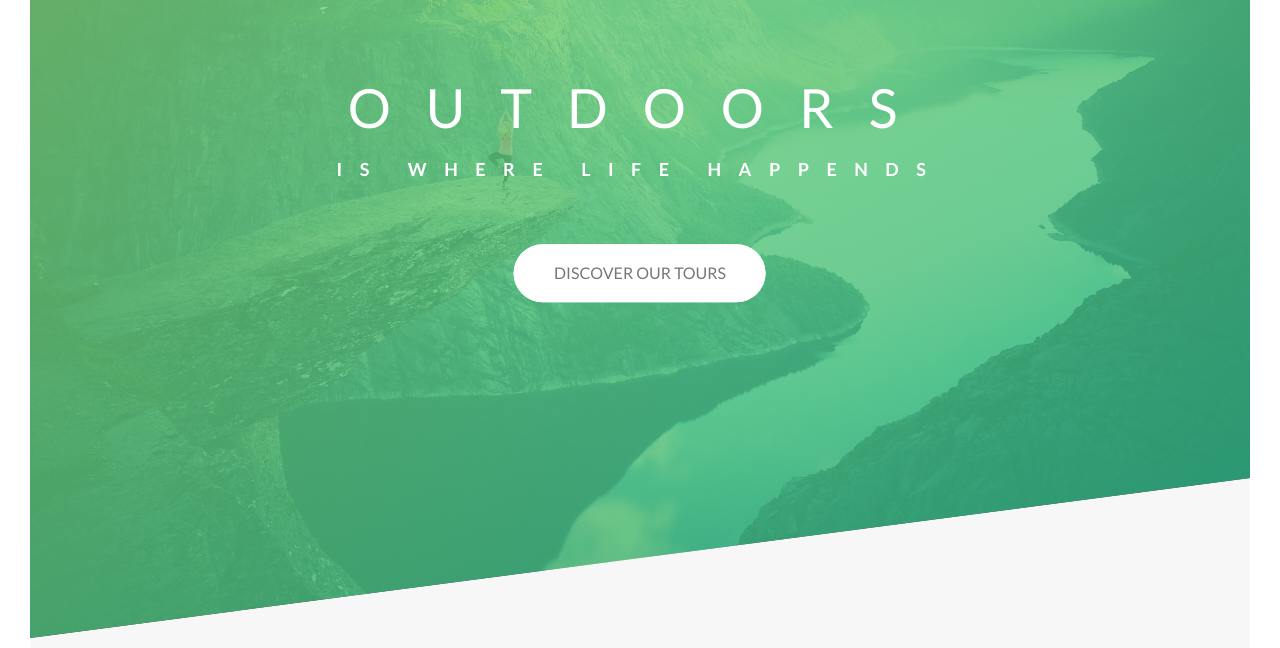
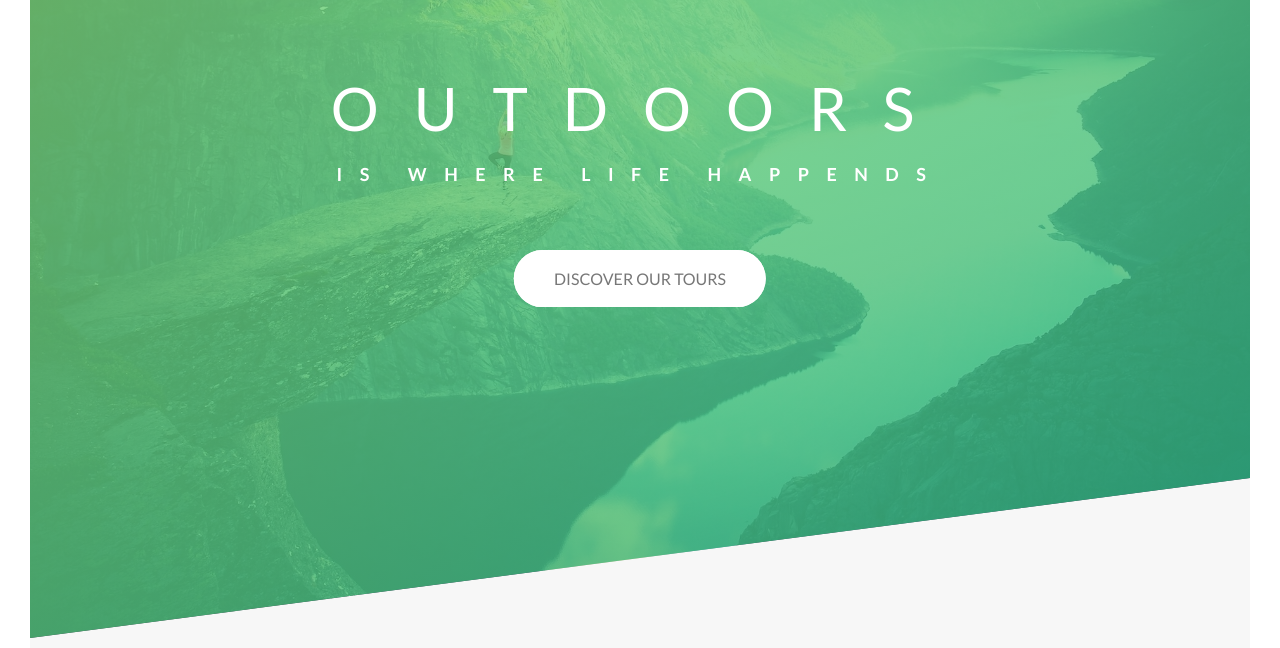
Before and after one commit to GeViN-Gl/Natours, a website: page index.html in a window 1280 px wide. Shown: the part 152-800 px from the top of the page. Drawn offline with nearby package versions, Linux system fonts and the light colour scheme.

Commit message:
adaptive 1-3 section

```diff
--- a/sass/abstracts/_mixins.scss
+++ b/sass/abstracts/_mixins.scss
@@ -16,3 +16,57 @@
 @mixin test-gradient {
   background-image: linear-gradient(to right, red, green);
 }
+
+//MEDIA QUERY MANAGER
+
+/*
+0-600     Phone
+600-900   Tablet portrait
+900-1200  Tablet landscape
+1200-1920 Desktop //wea are here
+
+
+1920+     envy
+
+$breakpoint arguement choises:
+- phone
+- tab-port
+- tab-land
+- big-desk
+
+
+1en = 16px
+*/
+@mixin respond($breakpoint) {
+  @if $breakpoint == phone {
+    //600px
+    @media (max-width: 37.5em) {
+      @content;
+    }
+  }
+  //900px
+  @if $breakpoint == tab-port {
+    @media (max-width: 56.25em) {
+      @content;
+    }
+  }
+  //1080px
+  @if $breakpoint == w-1100 {
+    @media (max-width: 67.5em) {
+      @content;
+    }
+  }
+  //1200px
+  @if $breakpoint == tab-land {
+    @media (max-width: 75em) {
+      @content;
+    }
+  }
+
+  //1800px
+  @if $breakpoint == big-desk {
+    @media (min-width: 112.5em) {
+      @content;
+    }
+  }
+}
--- a/sass/abstracts/_varibles.scss
+++ b/sass/abstracts/_varibles.scss
@@ -28,10 +28,10 @@ $font-size-medium: 1.8rem; //$font-size-medium: 2rem;
 $font-size-medium-p: 2em; //$font-size-medium-p: 2.4rem;
 $font-size-large: 2.4rem; //$font-size-large: 3rem;
 $font-size-large-x: 3rem; //$font-size-large-x: 3.6rem;
-//$font-size-huge-x: 4.2rem; //$font-size-huge: 4.2rem;
-//$font-size-huge-xx: 3.6rem; //$font-size-huge: 4.2rem;
-//$font-size-huge-xxx: 3.6rem; //$font-size-huge: 4.2rem;
-//$font-size-huge-xxxx: 3.6rem; //$font-size-huge: 4.2rem;
+$font-size-huge-x: 3.6rem; //$font-size-huge: 4.2rem;
+$font-size-huge-xx: 4.2rem; //$font-size-huge: 4.2rem;
+$font-size-huge-xxx: 4.8rem; //$font-size-huge: 4.2rem;
+$font-size-huge-xxxx: 6rem; //$font-size-huge: 4.2rem;
 
 //BORDERS
 
--- a/sass/base/_base.scss
+++ b/sass/base/_base.scss
@@ -8,9 +8,26 @@
 
 html {
   //This defines 1rem
-  font-size: 62.5%;
+  font-size: 62.5%; //1rem = 10px
+
+  @include respond(tab-land) {
+    font-size: 56.25%; //1rem = 9
+  }
+
+  @include respond(tab-port) {
+    font-size: 50%; //1rem = 8px, 8/16=50%
+  }
+
+  @include respond(big-desk) {
+    font-size: 75%; //1rem = 12px
+  }
 }
 
 body {
   box-sizing: border-box;
+  padding: 3rem;
+
+  @include respond(tab-port) {
+    padding: 0;
+  }
 }
--- a/sass/base/_typography.scss
+++ b/sass/base/_typography.scss
@@ -5,7 +5,6 @@ body {
   line-height: 1.7;
 
   color: $color-grey-dark;
-  padding: 3rem;
 }
 
 .heading-primary {
@@ -16,17 +15,22 @@ body {
 
   &--main {
     display: block;
-    font-size: calc(3 * #{$font-size-medium});
+    font-size: $font-size-huge-xxxx;
     font-weight: 400;
     letter-spacing: 3.5rem;
+    @include respond(tab-port) {
+      letter-spacing: 2rem;
+    }
+    @include respond(phone) {
+      letter-spacing: 1rem;
+      font-size: $font-size-huge-xxx;
+    }
     animation: moveinleft 1s ease-out;
-    /* animation-name: moveinleft;
-    animation-duration: 1s;
-    animation-timing-function: ease-out; */
-
-    /* animation-delay: 3s;
-    animation-iteration-count: 3;
-    */
+    // animation-name: moveinleft;
+    // animation-duration: 1s;
+    // animation-timing-function: ease-out;
+    // animation-delay: 3s;
+    // animation-iteration-count: 3;
   }
 
   &--sub {
@@ -35,6 +39,10 @@ body {
     font-weight: 700;
     letter-spacing: 1.75rem;
     animation: moveinright 1s ease-out;
+
+    @include respond(phone) {
+      letter-spacing: 0.5rem;
+    }
   }
 }
 
@@ -53,6 +61,13 @@ body {
   color: transparent;
   letter-spacing: 2px;
   transition: all 0.2s;
+
+  @include respond(tab-port) {
+    font-size: $font-size-large;
+  }
+  // @include respond(phone) {
+  //   font-size: $font-size-medium-p;
+  // }
 
   &:hover {
     transform: skewY(2deg) skewX(15deg) scale(1.1);
--- a/sass/components/_feature-box.scss
+++ b/sass/components/_feature-box.scss
@@ -3,9 +3,24 @@
   font-size: $font-size-small;
 
   padding: 2.5rem;
+
   // text-align: center;  //Better to center with flex all exept <p>
   border-radius: $border-radius;
   box-shadow: 0 1.5rem 4rem rgba($color-black, 0.15);
+
+  flex-basis: 22%;
+
+  @include respond(w-1100) {
+    &:last-child {
+      grid-column: 2;
+    }
+  }
+
+  @include respond(tab-port) {
+    &:last-child {
+      grid-column: initial;
+    }
+  }
 
   display: flex;
   flex-direction: column;
--- a/sass/layout/_grid.scss
+++ b/sass/layout/_grid.scss
@@ -11,6 +11,8 @@
   background-color: $color-grey-light-1;
   @extend %containers-placeholder;
   @include flex_row(0);
+
+  //this row in _home.scss section-about_row
 }
 
 .container {
@@ -18,9 +20,22 @@
   @include flex_row;
 
   justify-content: space-around;
-  align-items: flex-start;
+  align-items: center;
 
   padding: 0 $padding-left-right;
+
+  @include respond(w-1100) {
+    display: grid;
+    grid-template-columns: repeat(3, 1fr);
+  }
+  @include respond(tab-port) {
+    grid-template-columns: repeat(2, 1fr);
+    padding: 0 15vw;
+  }
+  @include respond(phone) {
+    grid-template-columns: repeat(1, 1fr);
+    padding: 0 25vw;
+  }
 }
 
 .container-center {
--- a/sass/pages/_home.scss
+++ b/sass/pages/_home.scss
@@ -10,9 +10,21 @@
     @include flex_row(0); //we sent 0 to mixin so we don have margin-bottom
     justify-content: space-between;
     padding: 0 $padding-left-right;
+
+    @include respond(phone) {
+      flex-wrap: wrap;
+      gap: 6rem;
+      &--figure-block {
+        height: 40vh;
+      }
+    }
+
     &--text-block,
     &--figure-block {
       flex-basis: 50%;
+      @include respond(phone) {
+        flex-basis: 100%;
+      }
     }
   }
 }
@@ -20,6 +32,14 @@
 .section-features {
   margin-top: -8rem;
   padding: 20rem 0;
+  @include respond(w-1100) {
+    padding-bottom: 10rem;
+  }
+  @include respond(phone) {
+    padding-top: 8rem;
+    padding-bottom: 8rem;
+  }
+
   background-image: linear-gradient(
       to right bottom,
       rgba($color-primary-light, 0.8),
```
Also changed, not shown: css/style.css.
